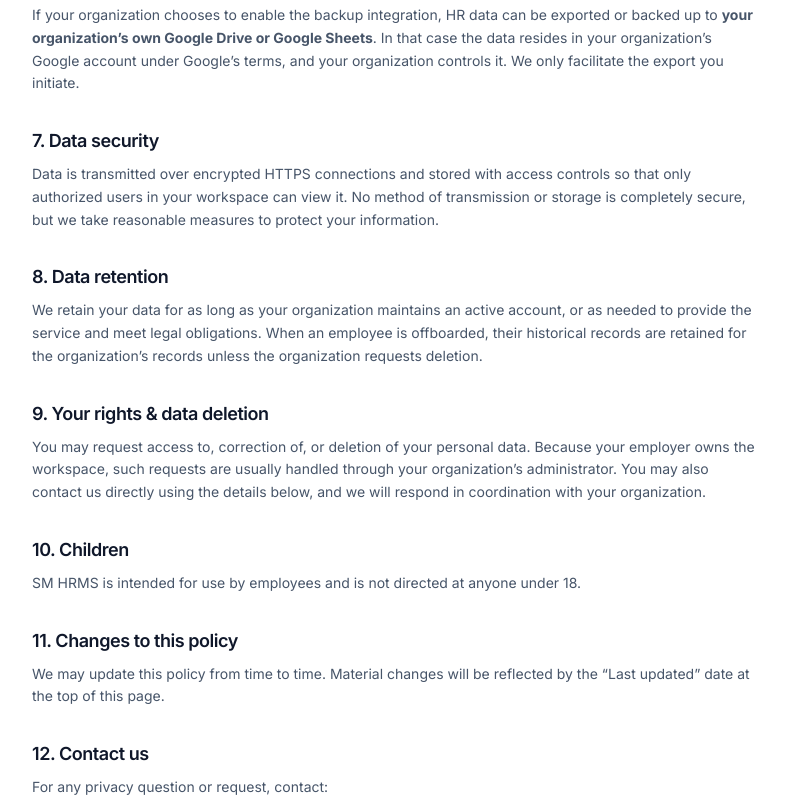
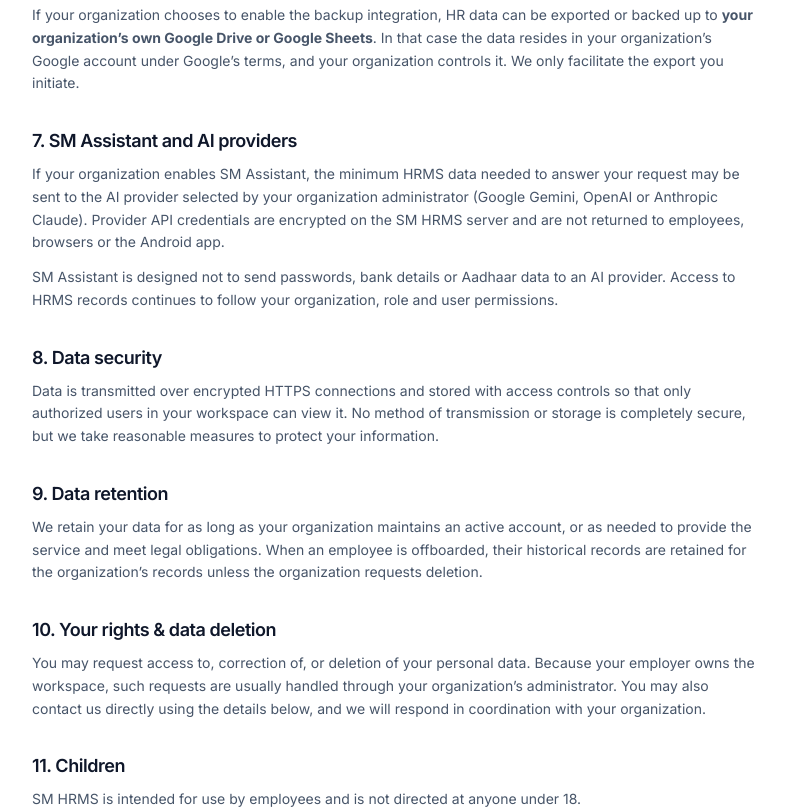
Before and after one commit to systemmaster1/SM_HRMS, a Next.js app: page /privacy in a window 1280 px wide. Shown: the part 1580-2389 px from the top of the page, without its empty margins (244-1029 px from the left). Built offline with nearby package versions, Linux system fonts and the light colour scheme.

Commit message:
Document SM Assistant privacy

```diff
--- a/src/app/privacy/page.tsx
+++ b/src/app/privacy/page.tsx
@@ -7,7 +7,7 @@
   description: "How SM HRMS collects, uses and protects your data.",
 };
 
-const LAST_UPDATED = "10 August 2026";
+const LAST_UPDATED = "30 September 2026";
 
 /* A small helper for consistent section headings */
 function Section({ title, children }: { title: string; children: React.ReactNode }) {
@@ -114,7 +114,16 @@
           </p>
         </Section>
 
-        <Section title="7. Data security">
+        <Section title="7. SM Assistant and AI providers">
+          <p>
+            If your organization enables SM Assistant, the minimum HRMS data needed to answer your request may be sent to the AI provider selected by your organization administrator (Google Gemini, OpenAI or Anthropic Claude). Provider API credentials are encrypted on the SM HRMS server and are not returned to employees, browsers or the Android app.
+          </p>
+          <p>
+            SM Assistant is designed not to send passwords, bank details or Aadhaar data to an AI provider. Access to HRMS records continues to follow your organization, role and user permissions.
+          </p>
+        </Section>
+
+        <Section title="8. Data security">
           <p>
             Data is transmitted over encrypted HTTPS connections and stored with access controls so
             that only authorized users in your workspace can view it. No method of transmission or
@@ -122,7 +131,7 @@
           </p>
         </Section>
 
-        <Section title="8. Data retention">
+        <Section title="9. Data retention">
           <p>
             We retain your data for as long as your organization maintains an active account, or as
             needed to provide the service and meet legal obligations. When an employee is offboarded,
@@ -131,7 +140,7 @@
           </p>
         </Section>
 
-        <Section title="9. Your rights &amp; data deletion">
+        <Section title="10. Your rights &amp; data deletion">
           <p>
             You may request access to, correction of, or deletion of your personal data. Because your
             employer owns the workspace, such requests are usually handled through your organization&rsquo;s
@@ -140,18 +149,18 @@
           </p>
         </Section>
 
-        <Section title="10. Children">
+        <Section title="11. Children">
           <p>SM HRMS is intended for use by employees and is not directed at anyone under 18.</p>
         </Section>
 
-        <Section title="11. Changes to this policy">
+        <Section title="12. Changes to this policy">
           <p>
             We may update this policy from time to time. Material changes will be reflected by the
             &ldquo;Last updated&rdquo; date at the top of this page.
           </p>
         </Section>
 
-        <Section title="12. Contact us">
+        <Section title="13. Contact us">
           <p>
             For any privacy question or request, contact:
           </p>
```
